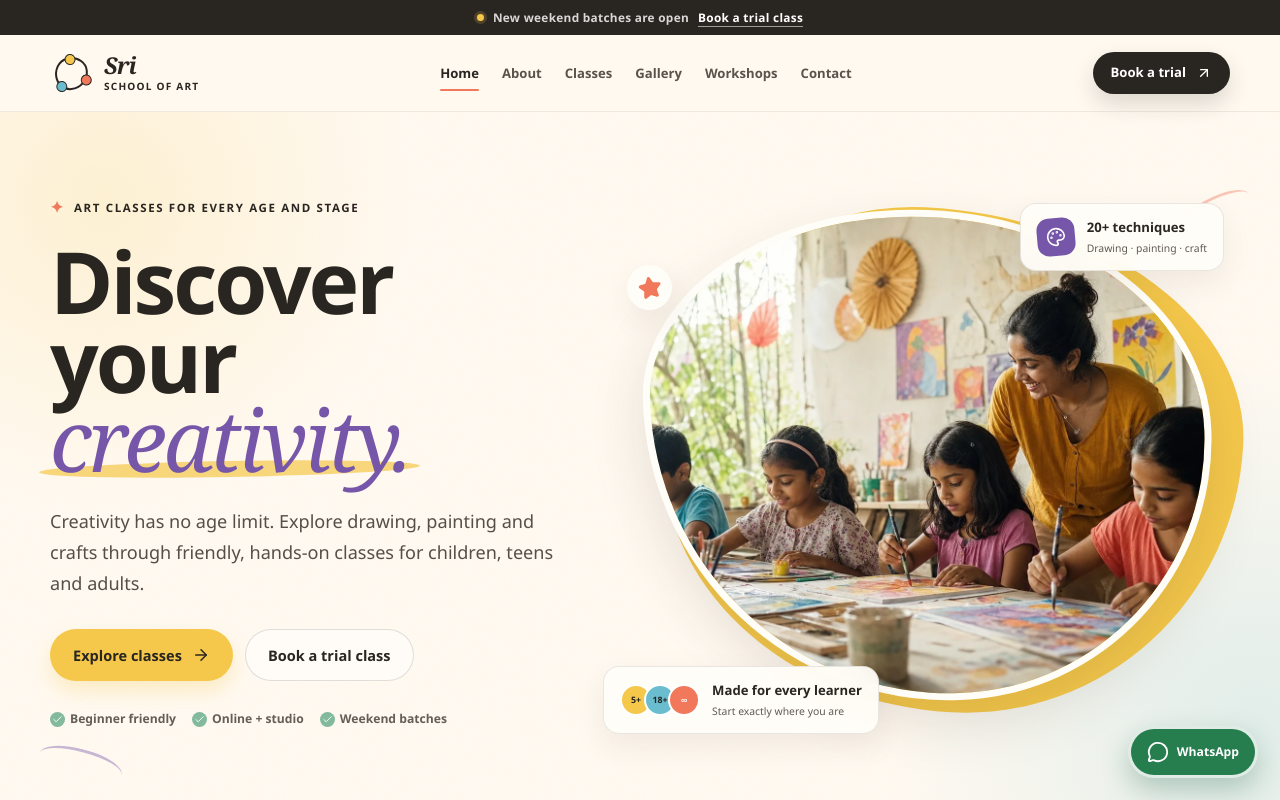
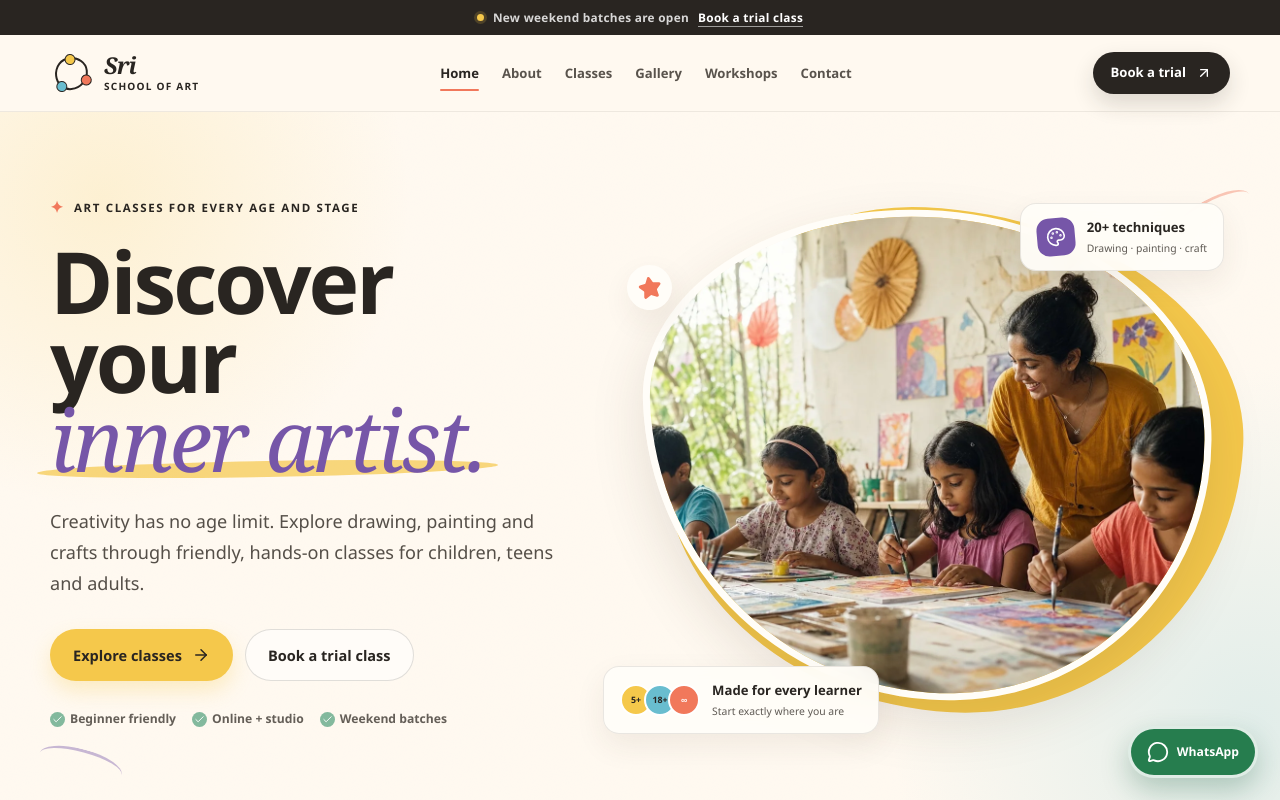
Before and after one commit to SridharshanY/sri-school-of-art, a Next.js app: page / in a window 1280 px wide. Shown: the top 800 px of the page. Built offline with nearby package versions, Linux system fonts and the light colour scheme.

Commit message:
home changes

```diff
--- a/app/page.jsx
+++ b/app/page.jsx
@@ -73,7 +73,7 @@ export default function HomePage() {
               <span aria-hidden="true">✦</span> Art classes for every age and stage
             </p>
             <h1>
-              Discover your <em>creativity.</em>
+              Discover your <em>inner artist.</em>
             </h1>
             <p className="hero-lede">
               Creativity has no age limit. Explore drawing, painting and crafts
```
